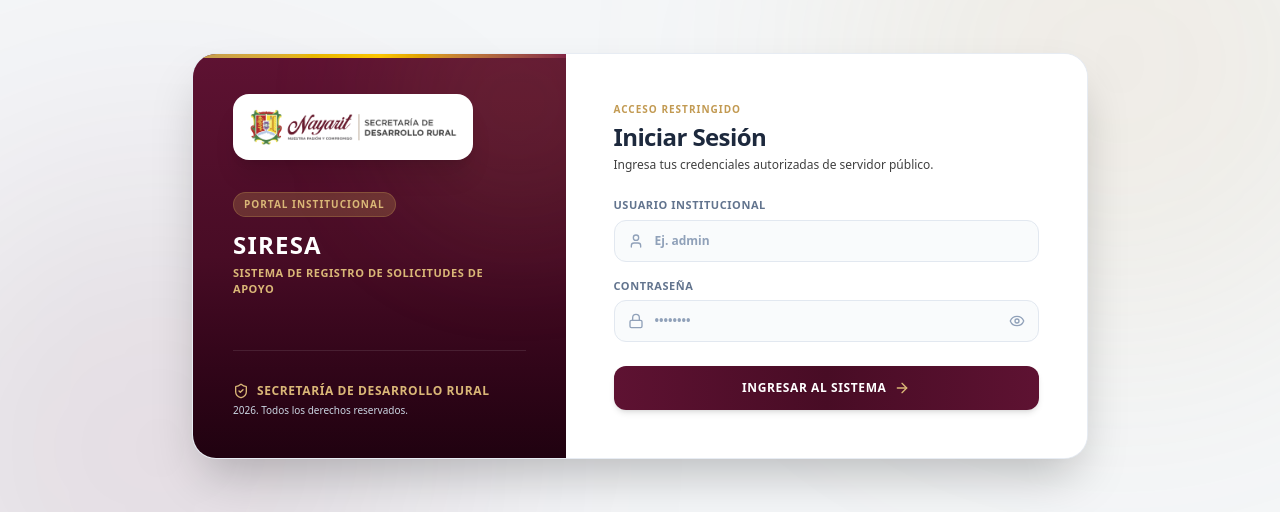
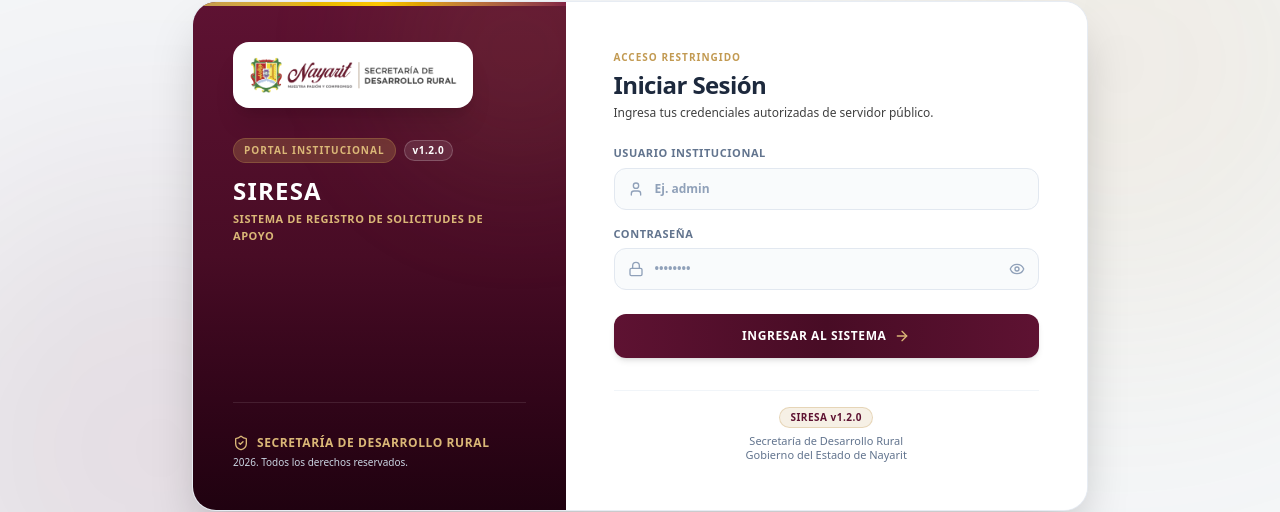
Before and after one commit to GaddiiHdez/SIRESA, a React (Vite) app in the folder frontend/: page /login in a window 1280 px wide. Shown: the part 144-656 px from the top of the page. Built offline with nearby package versions, Linux system fonts and the light colour scheme; no server answers.

Commit message:
feat_mostrar_version_en_login

```diff
--- a/frontend/package.json
+++ b/frontend/package.json
@@ -1,7 +1,7 @@
 {
   "name": "frontend",
   "private": true,
-  "version": "1.0.0",
+  "version": "1.2.0",
   "type": "module",
   "scripts": {
     "dev": "vite",
--- a/frontend/src/modules/auth/pages/LoginPage.jsx
+++ b/frontend/src/modules/auth/pages/LoginPage.jsx
@@ -1,6 +1,7 @@
 import React, { useState } from 'react';
 import { apiLogin } from '../../../shared/services/api';
 import { Lock, User, AlertCircle, Eye, EyeOff, ShieldCheck, ArrowRight } from 'lucide-react';
+import pkg from '../../../../package.json';
 
 export default function LoginPage({ onLoginSuccess }) {
   const [username, setUsername] = useState('');
@@ -54,9 +55,14 @@
               />
             </div>
             <div>
-              <span className="text-[10px] bg-nayarit-gold/25 text-nayarit-lightGold px-2.5 py-1 rounded-full font-bold uppercase tracking-widest border border-nayarit-gold/30 inline-block">
-                Portal Institucional
-              </span>
+              <div className="flex items-center gap-2">
+                <span className="text-[10px] bg-nayarit-gold/25 text-nayarit-lightGold px-2.5 py-1 rounded-full font-bold uppercase tracking-widest border border-nayarit-gold/30 inline-block">
+                  Portal Institucional
+                </span>
+                <span className="text-[10px] bg-white/10 text-white px-2 py-0.5 rounded-full font-extrabold border border-white/20 tracking-wider">
+                  v{pkg.version}
+                </span>
+              </div>
               <h2 className="text-2xl font-black tracking-wider mt-3 text-white">
                 SIRESA
               </h2>
@@ -166,6 +172,16 @@
                 )}
               </button>
             </form>
+
+            {/* Pie Informativo Institucional y Versión Actual */}
+            <div className="mt-8 pt-4 border-t border-slate-100 flex flex-col items-center gap-1.5 text-center">
+              <span className="text-[10px] font-extrabold text-[#5E1232] bg-nayarit-gold/15 px-2.5 py-0.5 rounded-full border border-nayarit-gold/30 tracking-wider">
+                SIRESA v{pkg.version}
+              </span>
+              <span className="text-[11px] text-slate-500 font-medium leading-tight">
+                Secretaría de Desarrollo Rural<br />Gobierno del Estado de Nayarit
+              </span>
+            </div>
           </div>
 
 
```
Also changed, not shown: 1 other file (tests, documents, lock files or other folders).
